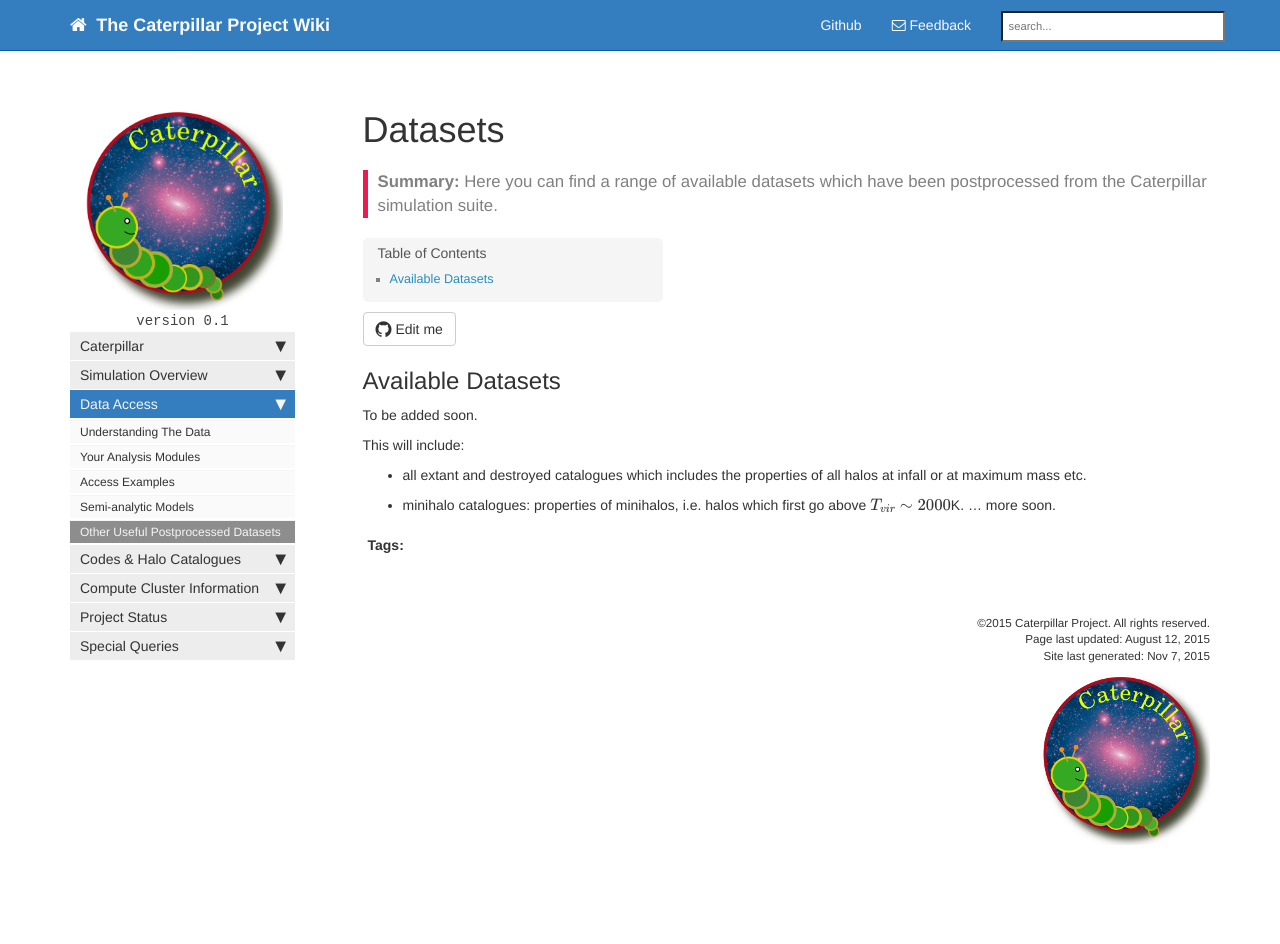
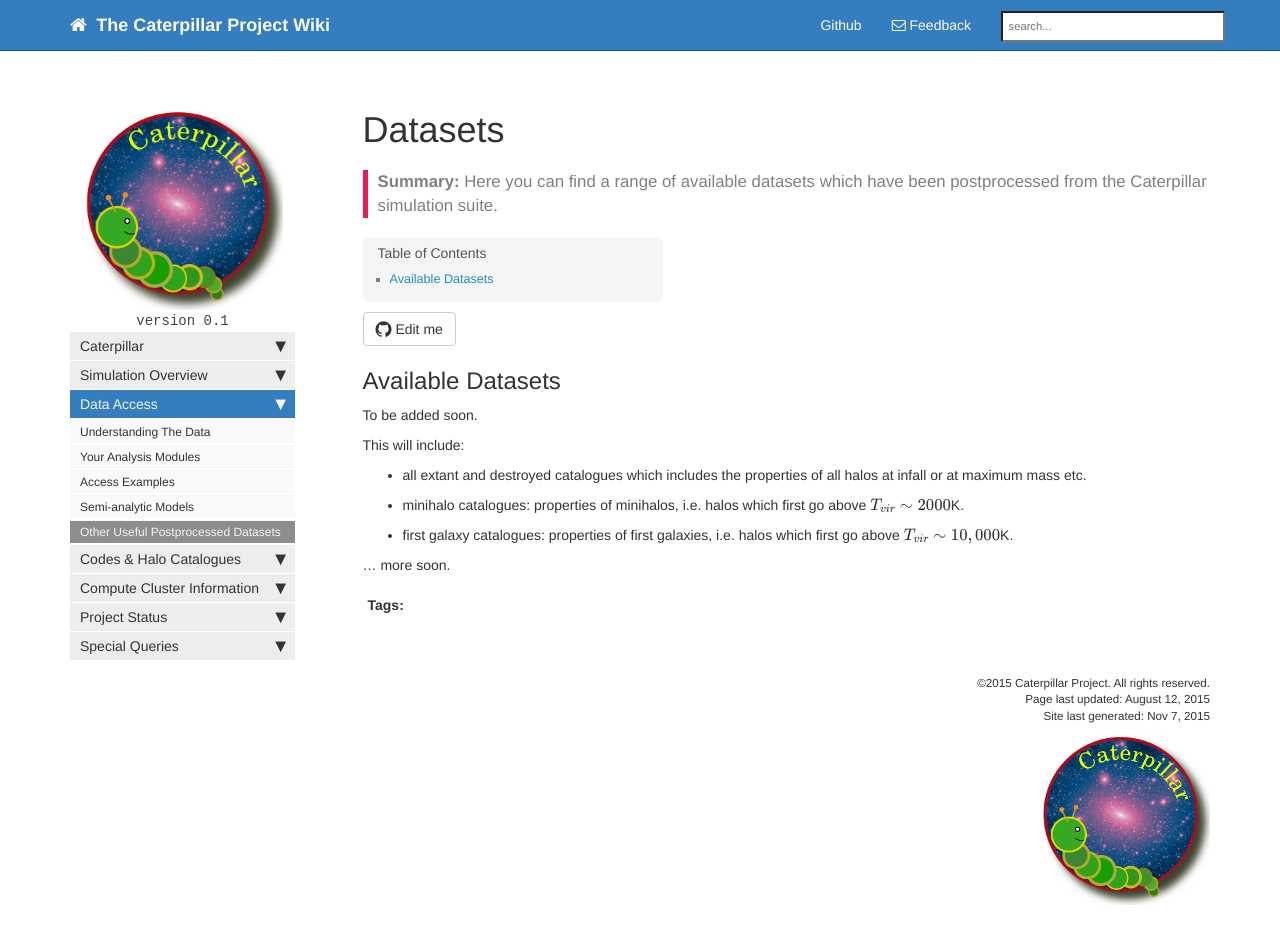
Before and after one commit to caterpillarproject/wiki, a Jekyll site: the page built from doc_datasets.md, in a window 1280 px wide and 965 px high. Shown: the top 944 px of the window. Built offline with Jekyll 4.4.1, drawn with Linux system fonts in a browser that asks for light colours; nearby versions of some CDN libraries; library files that are not in the unit come from our copies; Markdown is read by kramdown in place of the engine named in the settings; formulas are drawn with MathJax 3; comment, search, counter and statistics services are not loaded.

Commit message:
Update doc_datasets.md

```diff
--- a/doc_datasets.md
+++ b/doc_datasets.md
@@ -13,4 +13,6 @@ This will include:
 
 * all extant and destroyed catalogues which includes the properties of all halos at infall or at maximum mass etc.
 * minihalo catalogues: properties of minihalos, i.e. halos which first go above \\(T_{vir}\sim2000\\)K.
+* first galaxy catalogues: properties of first galaxies, i.e. halos which first go above \\(T_{vir}\sim10,000\\)K.
+
 ... more soon.
```
